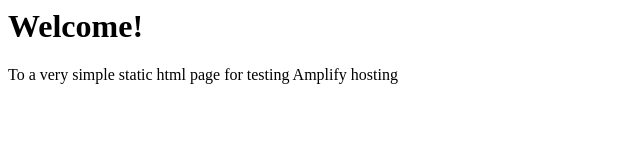
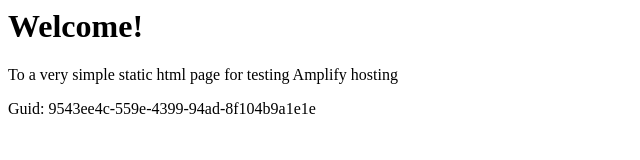
Before and after one commit to aws-aemilia-sfo/Github-PR-Commit-Integration-Test-DoNotTouch-Gith-OKSLNVO2-v1-prod-us-west-1, a website: page src/index.html in a window 1280 px wide. Shown: the whole page, without its empty margins (0-640 px from the left). Drawn offline with Linux system fonts and the light colour scheme.

Commit message:
commit from integ tests

```diff
--- a/src/index.html
+++ b/src/index.html
@@ -1,3 +1,5 @@
+
+
 <html lang="en">
 
 <head>
@@ -10,6 +12,6 @@
 <body>
     <h1>Welcome!</h1>
     <p>To a very simple static html page for testing Amplify hosting</p>
-</body>
+    <p>Guid: 9543ee4c-559e-4399-94ad-8f104b9a1e1e</p></body>
 
 </html>
```
